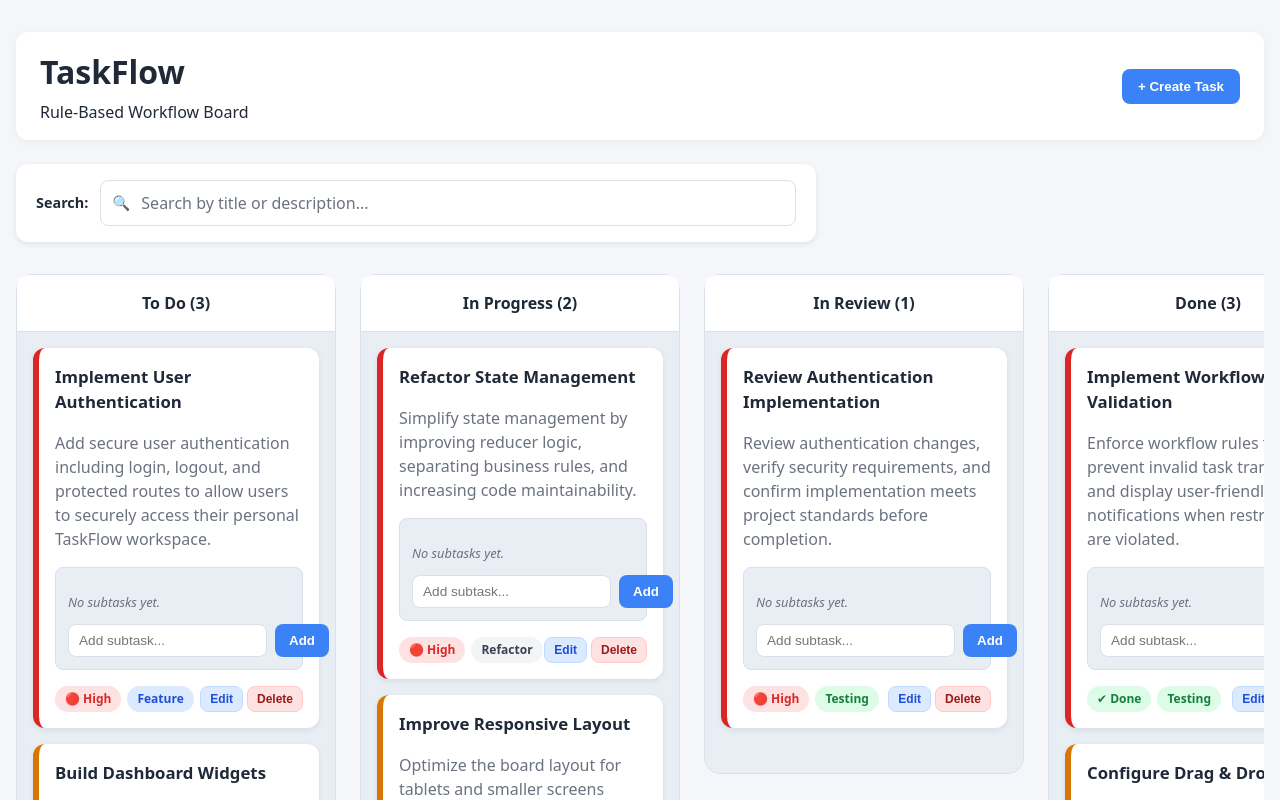
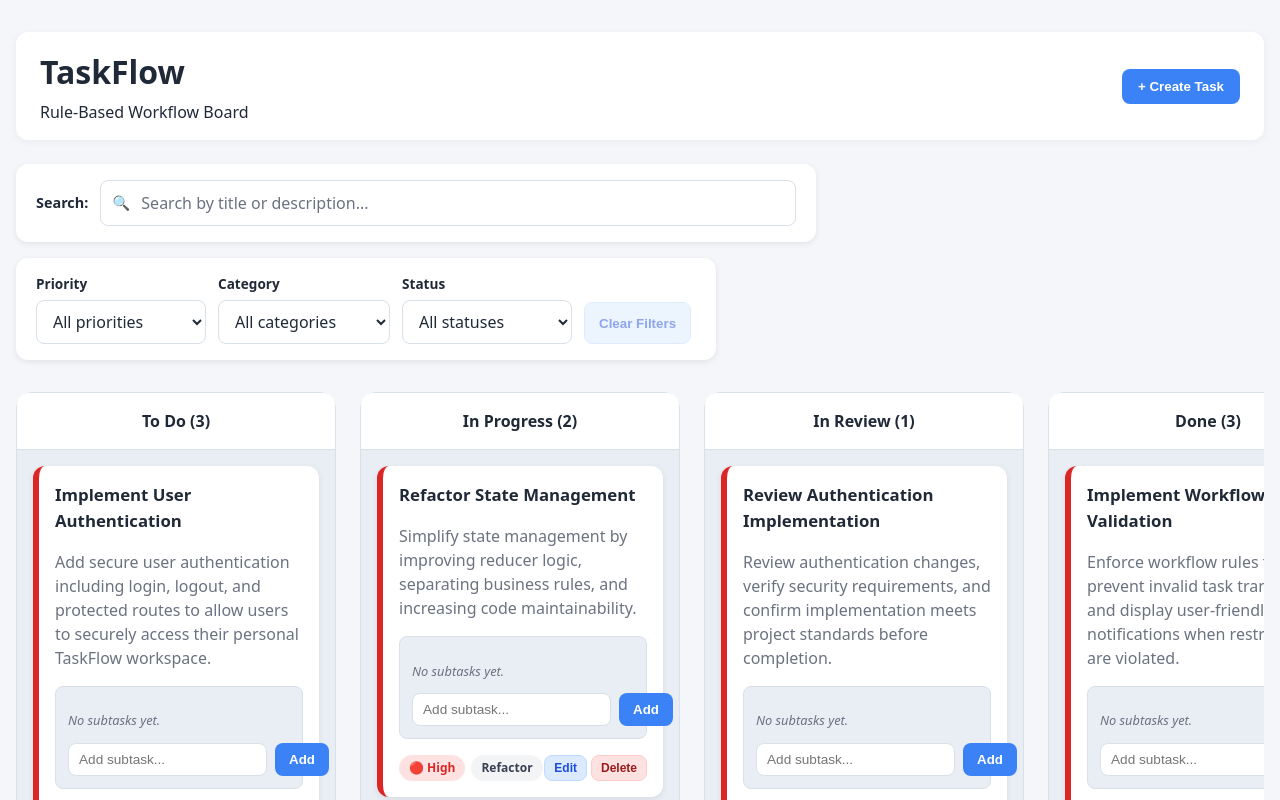
Before and after one commit to garrib10/taskflow, a React (Vite) app: page / in a window 1280 px wide. Shown: the top 800 px of the page. Built offline with nearby package versions, Linux system fonts and the light colour scheme.

Commit message:
feat: add task filtering controls

```diff
--- a/src/App.css
+++ b/src/App.css
@@ -721,6 +721,93 @@ select:focus-visible {
 }
 
 /* ===========================
+   Filters
+=========================== */
+
+.filter-controls {
+  display: flex;
+  align-items: flex-end;
+  gap: 12px;
+  flex-wrap: wrap;
+
+  max-width: 700px;
+  margin-bottom: 1rem;
+  padding: 1rem 1.25rem;
+
+  background: white;
+  border-radius: var(--radius-medium);
+  box-shadow: var(--shadow-small);
+}
+
+.filter-group {
+  display: flex;
+  flex-direction: column;
+  gap: 6px;
+  min-width: 170px;
+}
+
+.filter-group label {
+  color: var(--text-primary);
+  font-size: 0.85rem;
+  font-weight: 600;
+}
+
+.filter-group select {
+  width: 100%;
+  min-height: 42px;
+  padding: 9px 36px 9px 12px;
+
+  border: 1px solid var(--column-border);
+  border-radius: var(--radius-small);
+
+  background: white;
+  color: var(--text-primary);
+  font: inherit;
+
+  cursor: pointer;
+  transition:
+    border-color 0.2s ease,
+    box-shadow 0.2s ease;
+}
+
+.filter-group select:hover {
+  border-color: #94a3b8;
+}
+
+.filter-group select:focus {
+  border-color: #3b82f6;
+}
+
+.clear-filters-button {
+  min-height: 42px;
+  padding: 9px 14px;
+
+  border: 1px solid #bfdbfe;
+  border-radius: var(--radius-small);
+
+  background: #dbeafe;
+  color: #1d4ed8;
+
+  cursor: pointer;
+  font-weight: 600;
+  white-space: nowrap;
+
+  transition:
+    background-color 0.2s ease,
+    border-color 0.2s ease,
+    opacity 0.2s ease;
+}
+
+.clear-filters-button:hover:not(:disabled) {
+  background: #bfdbfe;
+}
+
+.clear-filters-button:disabled {
+  cursor: not-allowed;
+  opacity: 0.5;
+}
+
+/* ===========================
    Responsive Design
 =========================== */
 
@@ -787,4 +874,19 @@ select:focus-visible {
   .clear-search-button {
     width: 100%;
   }
+
+  .filter-controls {
+    align-items: stretch;
+    flex-direction: column;
+    max-width: none;
+  }
+
+  .filter-group {
+    width: 100%;
+    min-width: 0;
+  }
+
+  .clear-filters-button {
+    width: 100%;
+  }
 }
--- a/src/components/Board/Board.tsx
+++ b/src/components/Board/Board.tsx
@@ -8,6 +8,11 @@ import Column from "../Column/Column";
 import Notification from "../Notification/Notification";
 import TaskForm from "../TaskForm/TaskForm";
 import SearchBar from "../SearchBar/SearchBar";
+import FilterControls, {
+  type CategoryFilter,
+  type PriorityFilter,
+  type StatusFilter,
+} from "../FilterControls/FilterControls";
 
 interface BoardProps {
   board: BoardType;
@@ -19,7 +24,11 @@ export default function Board({ board, dispatch }: BoardProps) {
   const [successMessage, setSuccessMessage] = useState<string | null>(null);
   const [showTaskForm, setShowTaskForm] = useState(false);
   const [taskToEdit, setTaskToEdit] = useState<Task | null>(null);
+
   const [searchTerm, setSearchTerm] = useState("");
+  const [priorityFilter, setPriorityFilter] = useState<PriorityFilter>("all");
+  const [categoryFilter, setCategoryFilter] = useState<CategoryFilter>("all");
+  const [statusFilter, setStatusFilter] = useState<StatusFilter>("all");
 
   const errorTimeoutRef = useRef<number | null>(null);
   const successTimeoutRef = useRef<number | null>(null);
@@ -27,13 +36,16 @@ export default function Board({ board, dispatch }: BoardProps) {
   const normalizedSearchTerm = searchTerm.trim().toLowerCase();
   const isSearching = normalizedSearchTerm.length > 0;
 
+  const hasActiveFilters =
+    priorityFilter !== "all" ||
+    categoryFilter !== "all" ||
+    statusFilter !== "all";
+
+  const isFiltering = isSearching || hasActiveFilters;
+
   const filteredColumns = board.columns.map((column) => ({
     ...column,
     tasks: column.tasks.filter((task) => {
-      if (!isSearching) {
-        return true;
-      }
-
       const titleMatches = task.title
         .toLowerCase()
         .includes(normalizedSearchTerm);
@@ -42,7 +54,20 @@ export default function Board({ board, dispatch }: BoardProps) {
         .toLowerCase()
         .includes(normalizedSearchTerm);
 
-      return titleMatches || descriptionMatches;
+      const searchMatches = !isSearching || titleMatches || descriptionMatches;
+
+      const priorityMatches =
+        priorityFilter === "all" || task.priority === priorityFilter;
+
+      const categoryMatches =
+        categoryFilter === "all" || task.category === categoryFilter;
+
+      const statusMatches =
+        statusFilter === "all" || task.status === statusFilter;
+
+      return (
+        searchMatches && priorityMatches && categoryMatches && statusMatches
+      );
     }),
   }));
 
@@ -62,6 +87,12 @@ export default function Board({ board, dispatch }: BoardProps) {
       }
     };
   }, []);
+
+  function handleClearFilters() {
+    setPriorityFilter("all");
+    setCategoryFilter("all");
+    setStatusFilter("all");
+  }
 
   function handleDragEnd(event: DragEndEvent) {
     const { active, over } = event;
@@ -193,7 +224,18 @@ export default function Board({ board, dispatch }: BoardProps) {
 
         <SearchBar searchTerm={searchTerm} onSearchChange={setSearchTerm} />
 
-        {isSearching && (
+        <FilterControls
+          priorityFilter={priorityFilter}
+          categoryFilter={categoryFilter}
+          statusFilter={statusFilter}
+          onPriorityChange={setPriorityFilter}
+          onCategoryChange={setCategoryFilter}
+          onStatusChange={setStatusFilter}
+          onClearFilters={handleClearFilters}
+          hasActiveFilters={hasActiveFilters}
+        />
+
+        {isFiltering && (
           <p className="search-results-count" aria-live="polite">
             {matchingTaskCount} {matchingTaskCount === 1 ? "task" : "tasks"}{" "}
             found
@@ -217,7 +259,7 @@ export default function Board({ board, dispatch }: BoardProps) {
               dispatch={dispatch}
               onEdit={handleEditTask}
               onDelete={handleDeleteTask}
-              isSearching={isSearching}
+              isFiltering={isFiltering}
             />
           ))}
         </div>
--- a/src/components/Column/Column.tsx
+++ b/src/components/Column/Column.tsx
@@ -10,7 +10,7 @@ interface ColumnProps {
   dispatch: React.Dispatch<BoardAction>;
   onEdit: (task: Task) => void;
   onDelete: (taskId: string) => void;
-  isSearching: boolean;
+  isFiltering: boolean;
 }
 
 export default function Column({
@@ -18,7 +18,7 @@ export default function Column({
   dispatch,
   onEdit,
   onDelete,
-  isSearching,
+  isFiltering,
 }: ColumnProps) {
   const { setNodeRef } = useDroppable({
     id: column.id,
@@ -36,7 +36,7 @@ export default function Column({
 
       {sortedTasks.length === 0 ? (
         <div className="empty-column">
-          {isSearching ? "No matching tasks" : "No tasks"}
+          {isFiltering ? "No matching tasks" : "No tasks"}
         </div>
       ) : (
         sortedTasks.map((task) => (
--- /dev/null
+++ b/src/components/FilterControls/FilterControls.tsx
@@ -0,0 +1,96 @@
+import type { Priority, TaskStatus } from "../../domain/task/Task";
+import type { TaskCategory } from "../../domain/task/taskCategory";
+
+export type PriorityFilter = "all" | Priority;
+export type CategoryFilter = "all" | TaskCategory;
+export type StatusFilter = "all" | TaskStatus;
+
+interface FilterControlsProps {
+  priorityFilter: PriorityFilter;
+  categoryFilter: CategoryFilter;
+  statusFilter: StatusFilter;
+  onPriorityChange: (value: PriorityFilter) => void;
+  onCategoryChange: (value: CategoryFilter) => void;
+  onStatusChange: (value: StatusFilter) => void;
+  onClearFilters: () => void;
+  hasActiveFilters: boolean;
+}
+
+export default function FilterControls({
+  priorityFilter,
+  categoryFilter,
+  statusFilter,
+  onPriorityChange,
+  onCategoryChange,
+  onStatusChange,
+  onClearFilters,
+  hasActiveFilters,
+}: FilterControlsProps) {
+  return (
+    <div className="filter-controls">
+      <div className="filter-group">
+        <label htmlFor="priority-filter">Priority</label>
+
+        <select
+          id="priority-filter"
+          value={priorityFilter}
+          onChange={(event) =>
+            onPriorityChange(event.target.value as PriorityFilter)
+          }
+        >
+          <option value="all">All priorities</option>
+          <option value="high">High</option>
+          <option value="medium">Medium</option>
+          <option value="low">Low</option>
+        </select>
+      </div>
+
+      <div className="filter-group">
+        <label htmlFor="category-filter">Category</label>
+
+        <select
+          id="category-filter"
+          value={categoryFilter}
+          onChange={(event) =>
+            onCategoryChange(event.target.value as CategoryFilter)
+          }
+        >
+          <option value="all">All categories</option>
+          <option value="feature">Feature</option>
+          <option value="ui">UI</option>
+          <option value="bug">Bug</option>
+          <option value="testing">Testing</option>
+          <option value="refactor">Refactor</option>
+          <option value="devops">DevOps</option>
+        </select>
+      </div>
+
+      <div className="filter-group">
+        <label htmlFor="status-filter">Status</label>
+
+        <select
+          id="status-filter"
+          value={statusFilter}
+          onChange={(event) =>
+            onStatusChange(event.target.value as StatusFilter)
+          }
+        >
+          <option value="all">All statuses</option>
+          <option value="todo">To Do</option>
+          <option value="in-progress">In Progress</option>
+          <option value="in-review">In Review</option>
+          <option value="done">Done</option>
+        </select>
+      </div>
+
+      <button
+        type="button"
+        className="clear-filters-button"
+        onClick={onClearFilters}
+        disabled={!hasActiveFilters}
+      >
+        Clear Filters
+      </button>
+    </div>
+  );
+}
```
Also changed, not shown: 1 other file (tests, documents, lock files or other folders).
